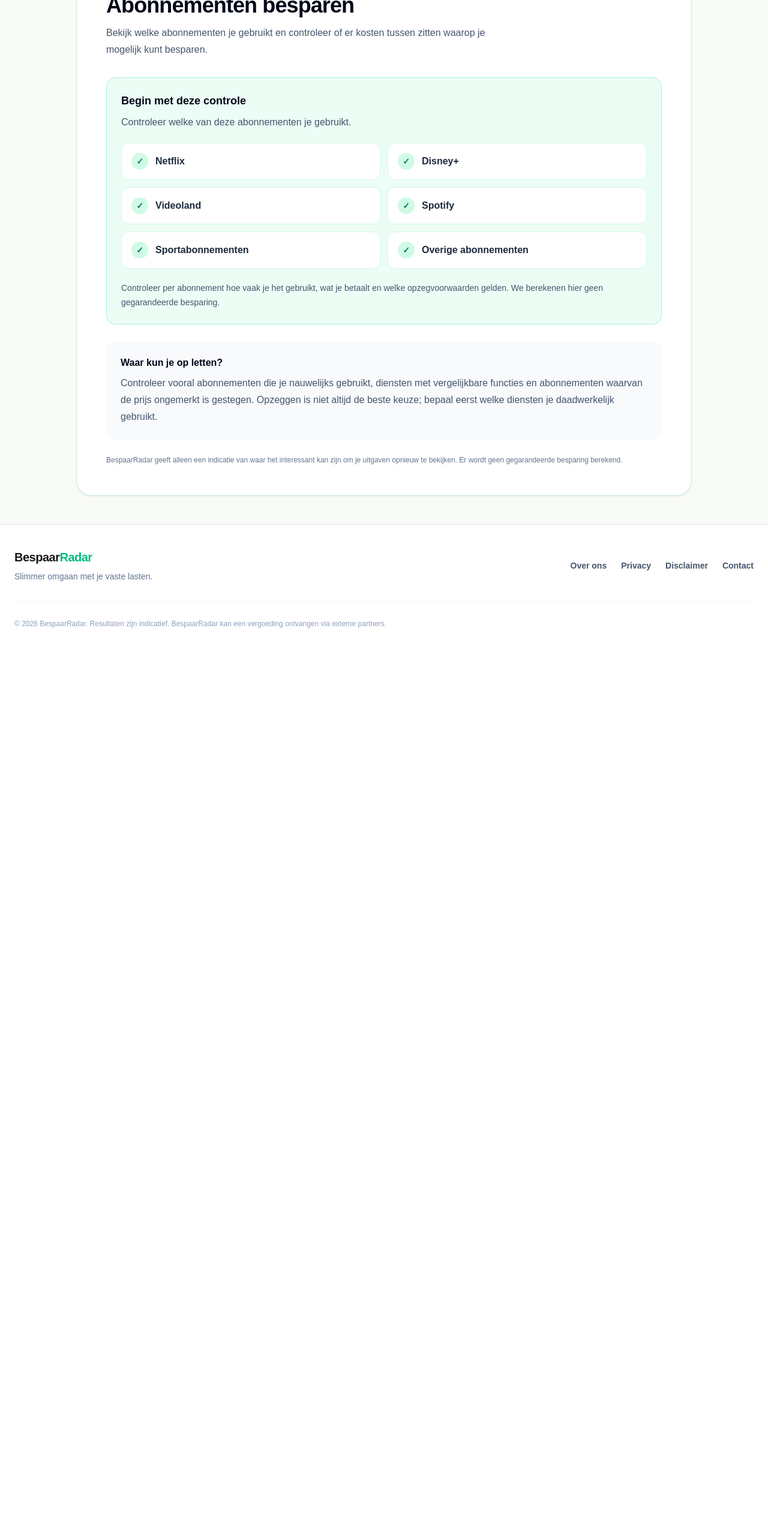
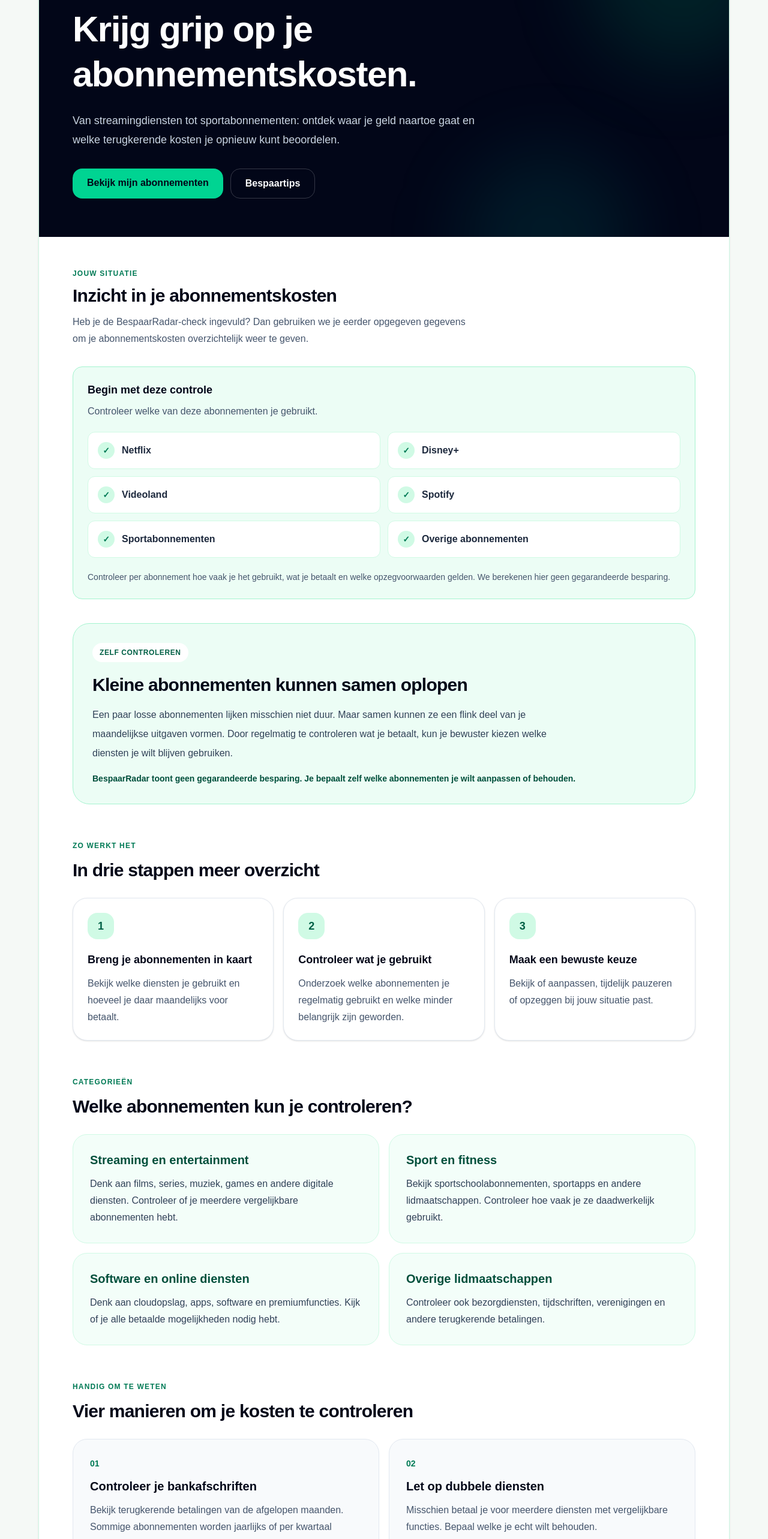
Before and after one commit to MGODamian/bespaarradar, a Next.js app: page /vergelijken/abonnementen in a window 1280 px wide. Shown: the part 220-2786 px from the top of the page at 60% size. Before the commit the page ends 1312 px from the top, so only its background shows below. Built offline with nearby package versions, Linux system fonts and the light colour scheme.

Commit message:
Improve subscriptions comparison page

```diff
--- a/src/app/vergelijken/abonnementen/page.tsx
+++ b/src/app/vergelijken/abonnementen/page.tsx
@@ -1,54 +1,305 @@
+
 import type { Metadata } from "next";
+import Link from "next/link";
+import BackButton from "@/components/BackButton";
+import AbonnementenCheck from "./AbonnementenCheck";
 
 export const metadata: Metadata = {
-  title: "Abonnementen controleren en besparen",
+  title: "Abonnementen controleren en besparen | BespaarRadar",
   description:
-    "Controleer je streamingdiensten, sportabonnementen en andere vaste kosten. Ontdek welke abonnementen je opnieuw kunt beoordelen.",
+    "Bekijk je abonnementskosten en ontdek waarop je kunt letten bij streamingdiensten, sportabonnementen en andere terugkerende uitgaven.",
   alternates: {
     canonical: "/vergelijken/abonnementen",
   },
 };
 
-﻿import BackButton from "@/components/BackButton";
-import AbonnementenCheck from "./AbonnementenCheck";
+const stappen = [
+  {
+    nummer: "1",
+    titel: "Breng je abonnementen in kaart",
+    tekst: "Bekijk welke diensten je gebruikt en hoeveel je daar maandelijks voor betaalt.",
+  },
+  {
+    nummer: "2",
+    titel: "Controleer wat je gebruikt",
+    tekst: "Onderzoek welke abonnementen je regelmatig gebruikt en welke minder belangrijk zijn geworden.",
+  },
+  {
+    nummer: "3",
+    titel: "Maak een bewuste keuze",
+    tekst: "Bekijk of aanpassen, tijdelijk pauzeren of opzeggen bij jouw situatie past.",
+  },
+];
+
+const categorieen = [
+  {
+    titel: "Streaming en entertainment",
+    tekst: "Denk aan films, series, muziek, games en andere digitale diensten. Controleer of je meerdere vergelijkbare abonnementen hebt.",
+  },
+  {
+    titel: "Sport en fitness",
+    tekst: "Bekijk sportschoolabonnementen, sportapps en andere lidmaatschappen. Controleer hoe vaak je ze daadwerkelijk gebruikt.",
+  },
+  {
+    titel: "Software en online diensten",
+    tekst: "Denk aan cloudopslag, apps, software en premiumfuncties. Kijk of je alle betaalde mogelijkheden nodig hebt.",
+  },
+  {
+    titel: "Overige lidmaatschappen",
+    tekst: "Controleer ook bezorgdiensten, tijdschriften, verenigingen en andere terugkerende betalingen.",
+  },
+];
+
+const aandachtspunten = [
+  {
+    nummer: "01",
+    titel: "Controleer je bankafschriften",
+    tekst: "Bekijk terugkerende betalingen van de afgelopen maanden. Sommige abonnementen worden jaarlijks of per kwartaal afgeschreven.",
+  },
+  {
+    nummer: "02",
+    titel: "Let op dubbele diensten",
+    tekst: "Misschien betaal je voor meerdere diensten met vergelijkbare functies. Bepaal welke je echt wilt behouden.",
+  },
+  {
+    nummer: "03",
+    titel: "Bekijk je abonnementsvorm",
+    tekst: "Controleer of een goedkoper pakket voldoende is. Soms kun je ook overstappen van een jaarabonnement naar een flexibel abonnement, of andersom.",
+  },
+  {
+    nummer: "04",
+    titel: "Controleer de opzegvoorwaarden",
+    tekst: "Let op de contractduur, opzegtermijn en eventuele gevolgen van opzeggen. Sommige diensten behouden je gegevens niet onbeperkt.",
+  },
+];
 
 export default function AbonnementenVergelijkenPage() {
   return (
-    <main className="min-h-screen bg-[#f7faf7] px-6 py-12">
-      <div className="mx-auto max-w-5xl">
+    <main className="min-h-screen bg-[#f5f9f6] px-4 py-8 text-slate-950 sm:px-6 md:py-14">
+      <div className="mx-auto max-w-6xl">
         <BackButton />
 
-        <div className="mt-8 rounded-3xl border border-green-100 bg-white p-8 shadow-sm md:p-12">
-          <div className="mb-4 text-4xl">📺</div>
+        <section className="mt-7 overflow-hidden rounded-[30px] border border-emerald-100 bg-white shadow-sm">
+          <div className="relative overflow-hidden bg-slate-950 px-6 py-12 text-white sm:px-10 md:px-14 md:py-16">
+            <div className="pointer-events-none absolute -right-20 -top-24 h-80 w-80 rounded-full bg-emerald-500/15 blur-3xl" />
+            <div className="pointer-events-none absolute -bottom-36 right-40 h-72 w-72 rounded-full bg-teal-400/10 blur-3xl" />
 
-          <h1 className="text-3xl font-black tracking-tight text-slate-950 md:text-4xl">
-            Abonnementen besparen
+            <div className="relative">
+              <span className="inline-flex rounded-full border border-emerald-400/25 bg-emerald-400/10 px-4 py-2 text-xs font-extrabold uppercase tracking-widest text-emerald-300">
+                BespaarRadar Abonnementen
+              </span>
+
+              <h1 className="mt-6 max-w-3xl text-4xl font-black leading-tight tracking-tight sm:text-5xl md:text-6xl">
+                Krijg grip op je abonnementskosten.
               </h1>
 
-          <p className="mt-3 max-w-2xl leading-7 text-slate-600">
-            Bekijk welke abonnementen je gebruikt en controleer of er kosten
-            tussen zitten waarop je mogelijk kunt besparen.
+              <p className="mt-6 max-w-2xl text-base leading-8 text-slate-300 sm:text-lg">
+                Van streamingdiensten tot sportabonnementen:
+                ontdek waar je geld naartoe gaat en welke
+                terugkerende kosten je opnieuw kunt beoordelen.
               </p>
 
-          <AbonnementenCheck />          <div className="mt-7 rounded-2xl bg-slate-50 p-6">
-            <h2 className="font-black text-slate-950">
-              Waar kun je op letten?
+              <div className="mt-8 flex flex-wrap gap-3">
+                <a
+                  href="#mijn-abonnementen"
+                  className="rounded-2xl bg-emerald-400 px-6 py-3 font-extrabold text-slate-950 transition hover:bg-emerald-300"
+                >
+                  Bekijk mijn abonnementen
+                </a>
+
+                <a
+                  href="#bespaartips"
+                  className="rounded-2xl border border-white/20 px-6 py-3 font-bold text-white transition hover:bg-white/10"
+                >
+                  Bespaartips
+                </a>
+              </div>
+            </div>
+          </div>
+
+          <div className="px-5 py-9 sm:px-10 md:px-14 md:py-12">
+            <section id="mijn-abonnementen" className="scroll-mt-8">
+              <div className="mb-6">
+                <span className="text-xs font-black uppercase tracking-widest text-emerald-700">
+                  Jouw situatie
+                </span>
+
+                <h2 className="mt-2 text-3xl font-black tracking-tight">
+                  Inzicht in je abonnementskosten
+                </h2>
+
+                <p className="mt-3 max-w-2xl leading-7 text-slate-600">
+                  Heb je de BespaarRadar-check ingevuld?
+                  Dan gebruiken we je eerder opgegeven
+                  gegevens om je abonnementskosten
+                  overzichtelijk weer te geven.
+                </p>
+              </div>
+
+              <AbonnementenCheck />
+            </section>
+
+            <section className="mt-10 rounded-[28px] border border-emerald-200 bg-emerald-50 p-6 sm:p-8">
+              <span className="inline-flex rounded-full bg-white px-3 py-2 text-xs font-black uppercase tracking-wider text-emerald-800">
+                Zelf controleren
+              </span>
+
+              <h2 className="mt-5 text-2xl font-black tracking-tight sm:text-3xl">
+                Kleine abonnementen kunnen samen oplopen
+              </h2>
+
+              <p className="mt-4 max-w-3xl leading-8 text-slate-700">
+                Een paar losse abonnementen lijken misschien
+                niet duur. Maar samen kunnen ze een flink
+                deel van je maandelijkse uitgaven vormen.
+                Door regelmatig te controleren wat je betaalt,
+                kun je bewuster kiezen welke diensten je
+                wilt blijven gebruiken.
+              </p>
+
+              <p className="mt-4 text-sm font-semibold text-emerald-900">
+                BespaarRadar toont geen gegarandeerde besparing.
+                Je bepaalt zelf welke abonnementen je
+                wilt aanpassen of behouden.
+              </p>
+            </section>
+
+            <section className="mt-14">
+              <span className="text-xs font-black uppercase tracking-widest text-emerald-700">
+                Zo werkt het
+              </span>
+
+              <h2 className="mt-3 text-3xl font-black tracking-tight">
+                In drie stappen meer overzicht
+              </h2>
+
+              <div className="mt-7 grid gap-4 md:grid-cols-3">
+                {stappen.map((stap) => (
+                  <article
+                    key={stap.nummer}
+                    className="rounded-3xl border border-slate-200 bg-white p-6 shadow-sm"
+                  >
+                    <div className="flex h-11 w-11 items-center justify-center rounded-2xl bg-emerald-100 text-lg font-black text-emerald-800">
+                      {stap.nummer}
+                    </div>
+
+                    <h3 className="mt-5 text-lg font-black">
+                      {stap.titel}
+                    </h3>
+
+                    <p className="mt-3 leading-7 text-slate-600">
+                      {stap.tekst}
+                    </p>
+                  </article>
+                ))}
+              </div>
+            </section>
+
+            <section className="mt-14">
+              <span className="text-xs font-black uppercase tracking-widest text-emerald-700">
+                Categorieën
+              </span>
+
+              <h2 className="mt-3 text-3xl font-black tracking-tight">
+                Welke abonnementen kun je controleren?
+              </h2>
+
+              <div className="mt-7 grid gap-4 md:grid-cols-2">
+                {categorieen.map((categorie) => (
+                  <article
+                    key={categorie.titel}
+                    className="rounded-3xl border border-emerald-100 bg-emerald-50/60 p-6 sm:p-7"
+                  >
+                    <h3 className="text-xl font-black text-emerald-900">
+                      {categorie.titel}
+                    </h3>
+
+                    <p className="mt-3 leading-7 text-slate-700">
+                      {categorie.tekst}
+                    </p>
+                  </article>
+                ))}
+              </div>
+            </section>
+
+            <section
+              id="bespaartips"
+              className="mt-14 scroll-mt-8"
+            >
+              <span className="text-xs font-black uppercase tracking-widest text-emerald-700">
+                Handig om te weten
+              </span>
+
+              <h2 className="mt-3 text-3xl font-black tracking-tight">
+                Vier manieren om je kosten te controleren
+              </h2>
+
+              <div className="mt-7 grid gap-4 md:grid-cols-2">
+                {aandachtspunten.map((punt) => (
+                  <article
+                    key={punt.nummer}
+                    className="rounded-3xl border border-slate-200 bg-slate-50 p-6 sm:p-7"
+                  >
+                    <span className="text-sm font-black text-emerald-700">
+                      {punt.nummer}
+                    </span>
+
+                    <h3 className="mt-3 text-xl font-black">
+                      {punt.titel}
+                    </h3>
+
+                    <p className="mt-3 leading-7 text-slate-600">
+                      {punt.tekst}
+                    </p>
+                  </article>
+                ))}
+              </div>
+            </section>
+
+            <section className="mt-12 rounded-[28px] bg-slate-950 p-7 text-white sm:p-9">
+              <h2 className="text-2xl font-black tracking-tight">
+                Opzeggen is niet altijd de beste keuze
+              </h2>
+
+              <p className="mt-4 max-w-3xl leading-8 text-slate-300">
+                Sommige abonnementen gebruik je dagelijks
+                en zijn hun prijs voor jou waard. Het doel
+                is daarom niet om alles op te zeggen,
+                maar om inzicht te krijgen in je uitgaven.
+                Kijk welke diensten je belangrijk vindt
+                en welke kosten je eventueel kunt verminderen.
+              </p>
+            </section>
+
+            <div className="mt-10 flex flex-col gap-5 rounded-3xl border border-slate-200 bg-slate-50 p-6 sm:flex-row sm:items-center sm:justify-between sm:p-8">
+              <div>
+                <h2 className="text-xl font-black">
+                  Ook je andere vaste lasten bekijken?
                 </h2>
 
                 <p className="mt-2 leading-7 text-slate-600">
-              Controleer vooral abonnementen die je nauwelijks gebruikt,
-              diensten met vergelijkbare functies en abonnementen waarvan de
-              prijs ongemerkt is gestegen. Opzeggen is niet altijd de beste
-              keuze; bepaal eerst welke diensten je daadwerkelijk gebruikt.
+                  Met de BespaarRadar-check krijg je inzicht
+                  in energie, internet, mobiel en abonnementen.
                 </p>
               </div>
 
-          <p className="mt-6 text-xs leading-5 text-slate-500">
-            BespaarRadar geeft alleen een indicatie van waar het interessant kan
-            zijn om je uitgaven opnieuw te bekijken. Er wordt geen gegarandeerde
-            besparing berekend.
+              <Link
+                href="/"
+                className="shrink-0 rounded-2xl bg-emerald-600 px-6 py-3 text-center font-extrabold text-white transition hover:bg-emerald-700"
+              >
+                Naar de BespaarRadar-check
+              </Link>
+            </div>
+
+            <p className="mt-8 text-sm leading-7 text-slate-500">
+              BespaarRadar biedt algemene informatie
+              over terugkerende kosten. Eventuele
+              besparingen hangen af van je persoonlijke
+              situatie en de voorwaarden van de aanbieder.
+              Er wordt geen gegarandeerde besparing berekend.
             </p>
           </div>
+        </section>
       </div>
     </main>
   );
```
Lines whose indentation alone changed are shown as unchanged.
